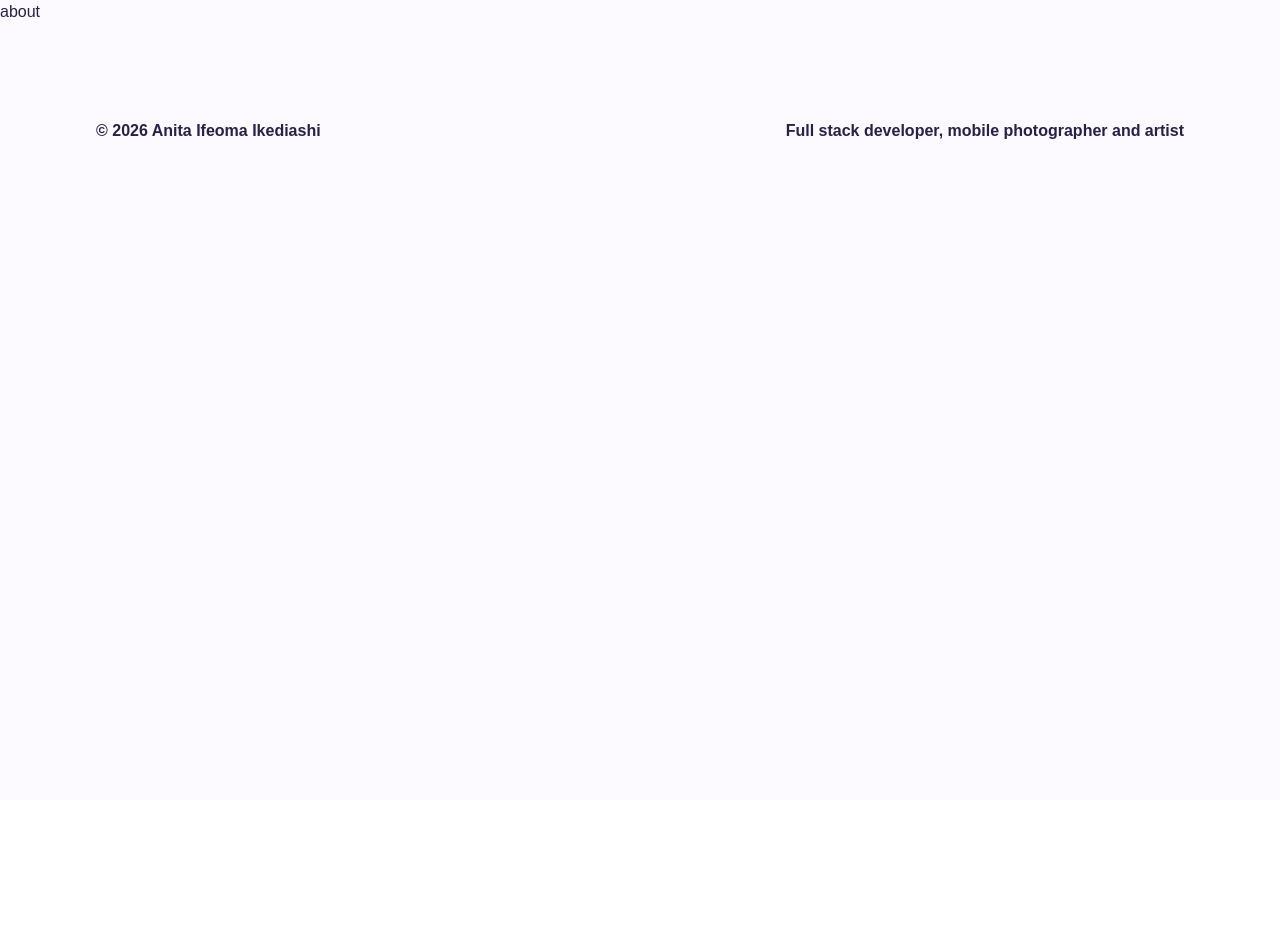
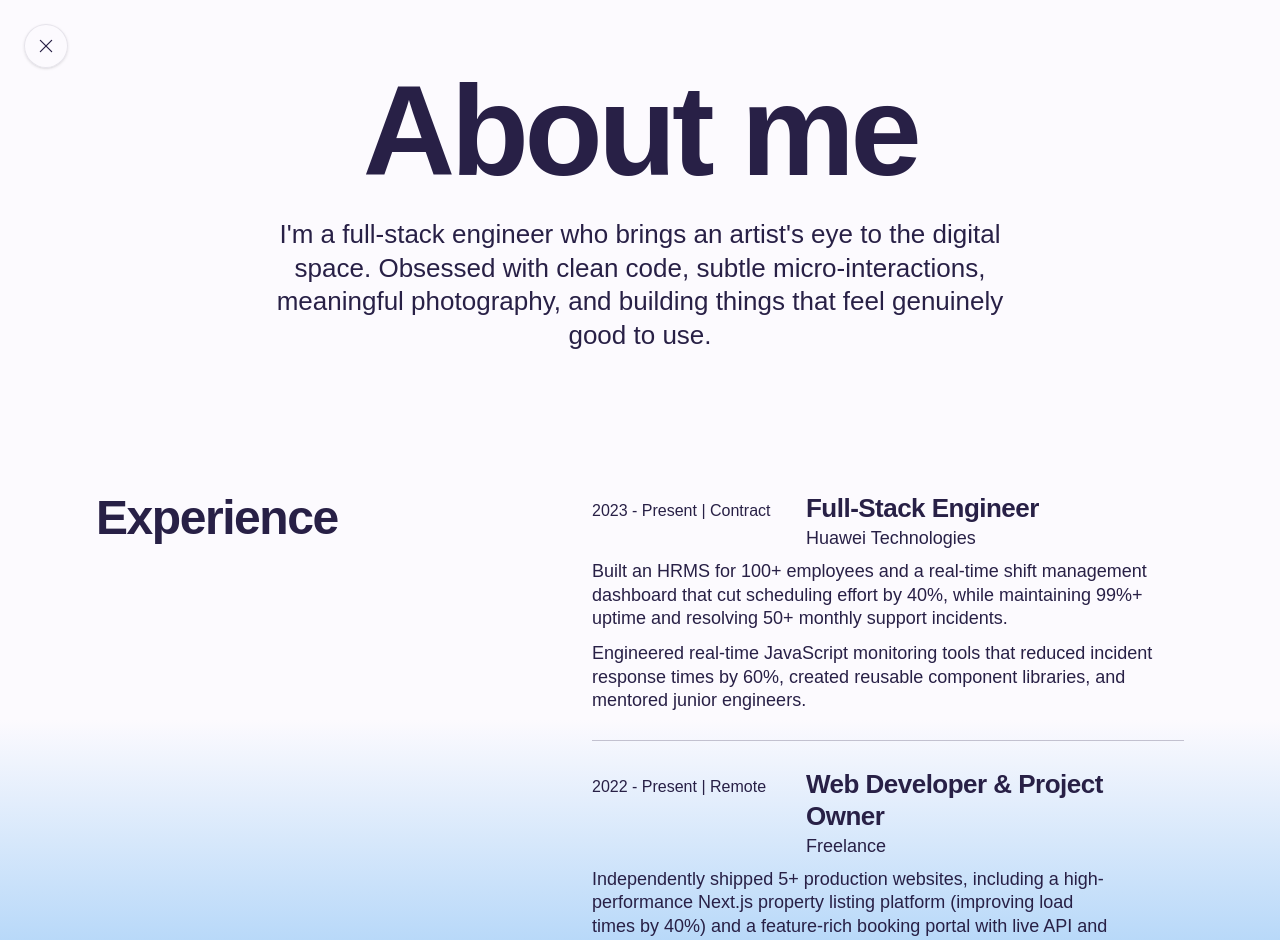
Before and after one commit to AnitaIkediashi/portfolio_v3, a React (Vite) app: page /about in a window 1280 px wide. Shown: the top 940 px of the page. Before the commit the page ends 800 px from the top, so only its background shows below. Built offline with nearby package versions, Linux system fonts and the light colour scheme; a web font is replaced by a local one.

Commit message:
made changed to the components

```diff
--- a/src/components/pages/about.tsx
+++ b/src/components/pages/about.tsx
@@ -1,7 +1,75 @@
-
+import { experienceData } from "../../data";
+import { CancelIcon } from "../icons";
 
 export const About = () => {
   return (
-    <div>about</div>
-  )
-}
+    <div className="min-h-screen">
+      <button
+        type="button"
+        title="Go back"
+        aria-label="Go back"
+        onClick={() => window.history.back()}
+        className="fixed top-4 left-4 sm:top-6 sm:left-6 z-20 w-10 h-10 sm:w-11 sm:h-11 rounded-full grid place-items-center cursor-pointer bg-light/80 backdrop-blur-sm border border-dark/10 shadow-sm text-dark transition-all duration-200 ease-out hover:bg-dark hover:text-light hover:scale-110 hover:shadow-md active:scale-95 focus-visible:outline-none focus-visible:ring-2 focus-visible:ring-dark focus-visible:ring-offset-2"
+      >
+        <CancelIcon className="w-4 h-4 sm:w-5 sm:h-5 transition-transform duration-200 group-hover:rotate-90" />
+      </button>
+      <section className="lg:px-24 px-8 lg:pt-18 pt-8">
+        <h1 className="font-extrabold text-[clamp(48px,10cqw,144px)] leading-[.92] tracking-[-.035em] text-center">
+          About me
+        </h1>
+        <p className="md:max-w-195 mt-7 mx-auto text-pretty lg:text-[26px] text-lg leading-[1.3] text-center font-medium">
+          I'm a full-stack engineer who brings an artist's eye to the digital
+          space. Obsessed with clean code, subtle micro-interactions, meaningful
+          photography, and building things that feel genuinely good to use.
+        </p>
+      </section>
+      <section className="lg:pt-35 pt-10 lg:px-24 px-8 grid lg:grid-cols-[400px_1fr] lg:gap-24 ">
+        <div>
+          <h2 className="lg:text-5xl text-[28px] leading-[1.05] tracking-[-.03em] text-balance font-extrabold mb-6 capitalize">
+            experience
+          </h2>
+        </div>
+        <ul className="divide-y-[1.5px] divide-[#28204640] border-b-[1.5px] border-[#28204640]">
+          {experienceData.map((item) => (
+            <li
+              key={item.id}
+              className="py-4.5 md:py-6 lg:py-7 first:pt-0 md:first:pt-0 lg:first:pt-0"
+            >
+              <div className="grid grid-cols-[96px_1fr] md:grid-cols-[190px_1fr] gap-3 md:gap-6">
+                <span className="pt-1 lg:pt-1.5 text-xs md:text-sm lg:text-base">
+                  {item.duration}
+                </span>
+
+                <div className="min-w-0">
+                  <h3 className="block font-bold text-[17px] md:text-[22px] lg:text-[26px] leading-[1.2] tracking-[-.01em] lg:tracking-[-.02em] wrap-break-word">
+                    {item.position}
+                  </h3>
+                  <p className="text-[13.5px] md:text-base lg:text-lg">
+                    {item.company}
+                  </p>
+                </div>
+              </div>
+
+              <div className="mt-2 space-y-2 lg:space-y-3">
+                {item.description.map((desc, i) => (
+                  <p
+                    key={i}
+                    className="text-[13.5px] md:text-base lg:text-lg leading-[1.3] text-pretty"
+                  >
+                    {desc}
+                  </p>
+                ))}
+              </div>
+            </li>
+          ))}
+        </ul>
+      </section>
+      <section className="lg:pt-35 pt-16 lg:px-24 px-8">
+        <h2 className="lg:mb-4 mb-2.5 md:max-w-140 md:mx-auto lg:text-5xl text-[28px] leading-[1.05] tracking-[-.03em] text-balance font-extrabold md:text-center">
+          Want the full story?
+        </h2>
+        <button type="button"></button>
+      </section>
+    </div>
+  );
+};
--- a/src/components/pages/project.tsx
+++ b/src/components/pages/project.tsx
@@ -14,7 +14,7 @@ export const Project = () => {
     );
   }
   return (
-    <section className="grid md:grid-cols-2 grid-cols-1 gap-12 px-6 sm:px-8 lg:px-24 pt-10 ">
+    <section className="grid md:grid-cols-2 grid-cols-1 gap-12 px-8 lg:px-24 pt-10 ">
       <button
         type="button"
         title="Go back"
--- a/src/data.ts
+++ b/src/data.ts
@@ -40,3 +40,27 @@ export const mockData = [
     image: [bookingMockUp1, bookingMockUp2, bookingMockUp3],
   },
 ];
+
+
+export const experienceData = [
+  {
+    id: 1,
+    company: "Huawei Technologies",
+    position: "Full-Stack Engineer",
+    duration: "2023 - Present | Contract",
+    description: [
+      "Built an HRMS for 100+ employees and a real-time shift management dashboard that cut scheduling effort by 40%, while maintaining 99%+ uptime and resolving 50+ monthly support incidents.",
+      "Engineered real-time JavaScript monitoring tools that reduced incident response times by 60%, created reusable component libraries, and mentored junior engineers.",
+    ],
+  },
+  {
+    id: 2,
+    company: "Freelance",
+    position: "Web Developer & Project Owner",
+    duration: "2022 - Present | Remote",
+    description: [
+      "Independently shipped 5+ production websites, including a high-performance Next.js property listing platform (improving load times by 40%) and a feature-rich booking portal with live API and payment integrations.",
+      "Handled end-to-end client projects from scoping through deployment, managing custom domains, DNS records, SSL certificates, and hosting environments via GoDaddy and cPanel.",
+    ],
+  },
+];
```
